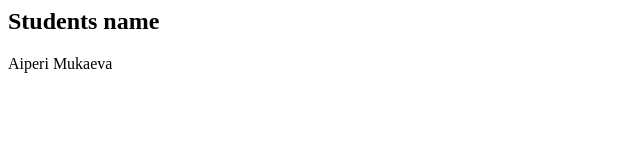
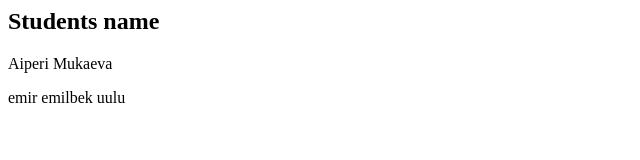
Before and after one commit to AMukaeva/myproject, a plain HTML site: page index.html in a window 1280 px wide. Shown: the whole page, without its empty margins (0-640 px from the left). Drawn offline with Linux system fonts and the light colour scheme.

Commit message:
added one more student

```diff
--- a/index.html
+++ b/index.html
@@ -1,2 +1,3 @@
 <h2>Students name </h2>
 <p> Aiperi Mukaeva</p>
+<p> emir emilbek uulu </p>
```
